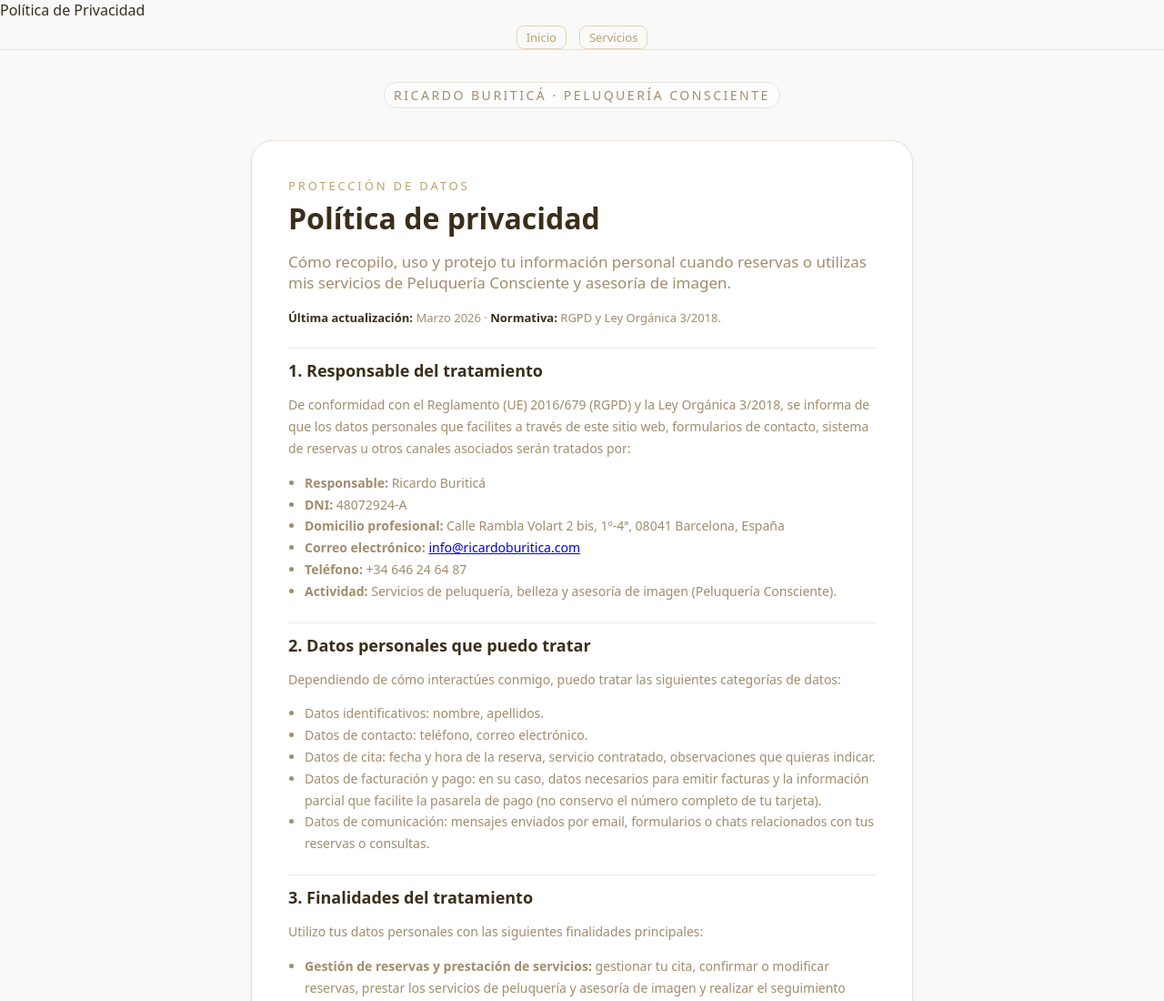
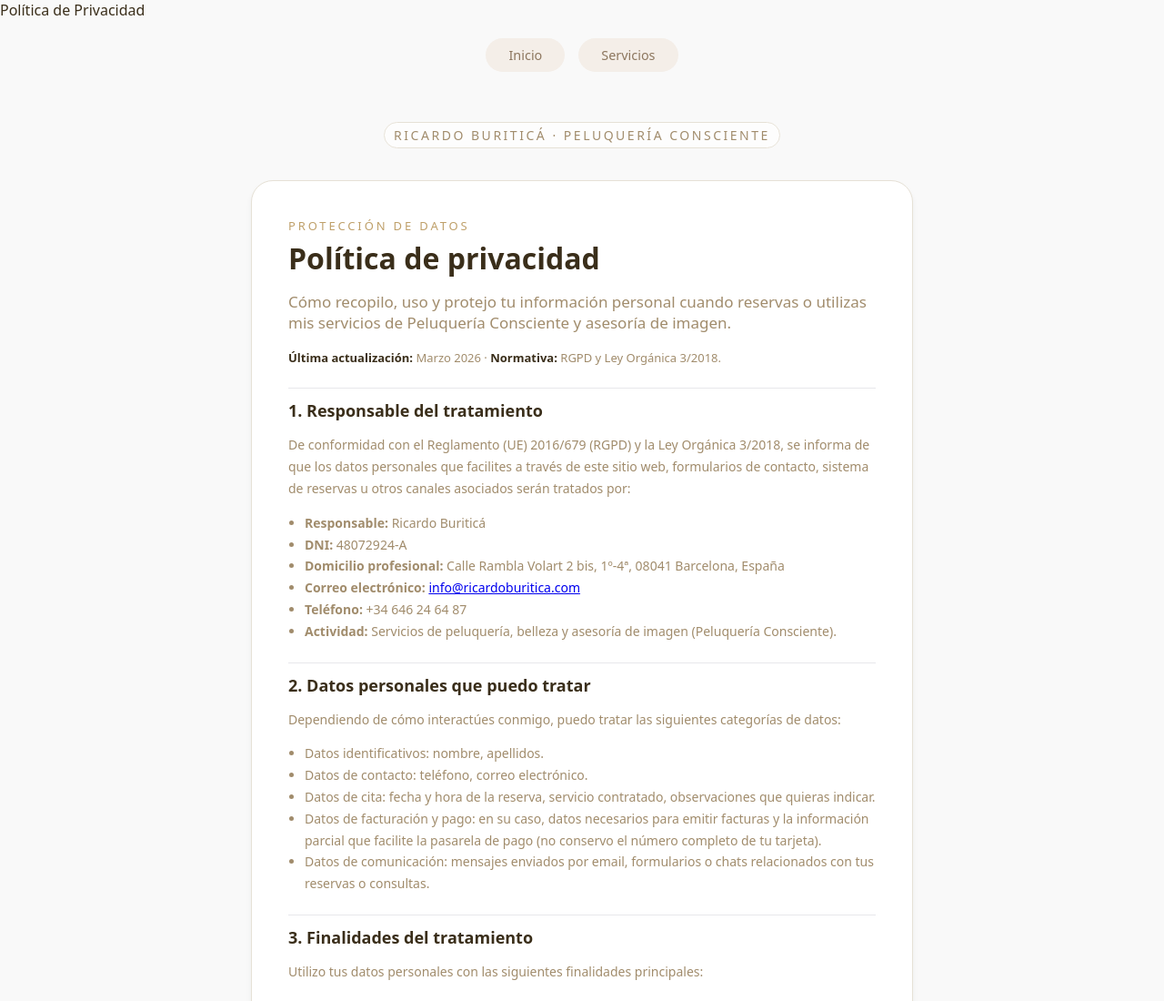
Before and after one commit to ricardobumu/ricardo-hub-legal, a website: page politica-privacidad/index.html in a window 1280 px wide. Shown: the top 1100 px of the page at 91% size. Drawn offline with Linux system fonts and the light colour scheme.

Commit message:
Navegación elegante: botones crema/marrón, hover sutil y contenedor centrado en política de privacidad

```diff
--- a/politica-privacidad/index.html
+++ b/politica-privacidad/index.html
@@ -29,6 +29,40 @@ Política de Privacidad
   <meta name="twitter:description" content="Cómo se recogen, usan y protegen tus datos personales y qué derechos tienes." />
   <meta name="twitter:image" content="https://ricardoburitica.eu/logo.png" />
   <style>
+        /* Contenedor de la navegación */
+        .nav-container {
+          display: flex;
+          justify-content: center;
+          gap: 15px;
+          padding: 20px 0;
+        }
+
+        /* Estilo de los botones (antes brillantes, ahora sutiles) */
+        .nav-button {
+          background-color: #f4eee8;
+          color: #8d775f;
+          border: 1px solid transparent;
+          padding: 8px 24px;
+          border-radius: 50px;
+          font-size: 0.9rem;
+          font-weight: 500;
+          text-decoration: none;
+          transition: all 0.3s ease;
+          box-shadow: none;
+        }
+
+        /* Efecto al pasar el ratón (Hover) */
+        .nav-button:hover {
+          background-color: #eaddcf;
+          border-color: #d1bfa7;
+          color: #5a4b3a;
+        }
+
+        /* El botón de la página donde estás (Activo) */
+        .nav-button.active {
+          background-color: #d1bfa7;
+          color: white;
+        }
     .nav {
       display: flex;
       justify-content: center;
@@ -187,9 +221,9 @@ Política de Privacidad
   </style>
 </head>
 <body>
-  <nav class="nav">
-    <a href="/" title="Inicio">Inicio</a>
-    <a href="https://ricardoburitica.com" target="_blank" rel="noopener" title="Servicios">Servicios</a>
+  <nav class="nav-container">
+    <a href="/" class="nav-button" title="Inicio">Inicio</a>
+    <a href="https://ricardoburitica.com" class="nav-button" target="_blank" rel="noopener" title="Servicios">Servicios</a>
   </nav>
   <header>
     <div class="brand">
```
